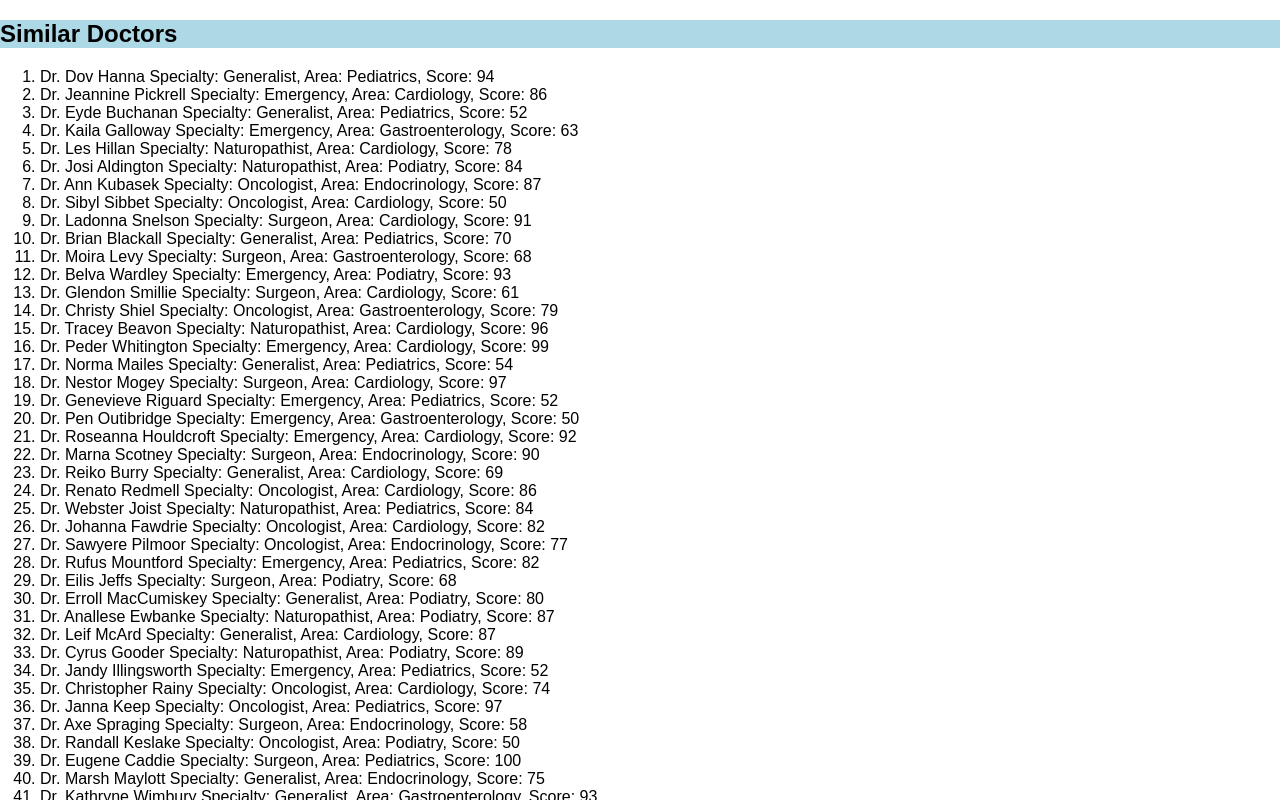
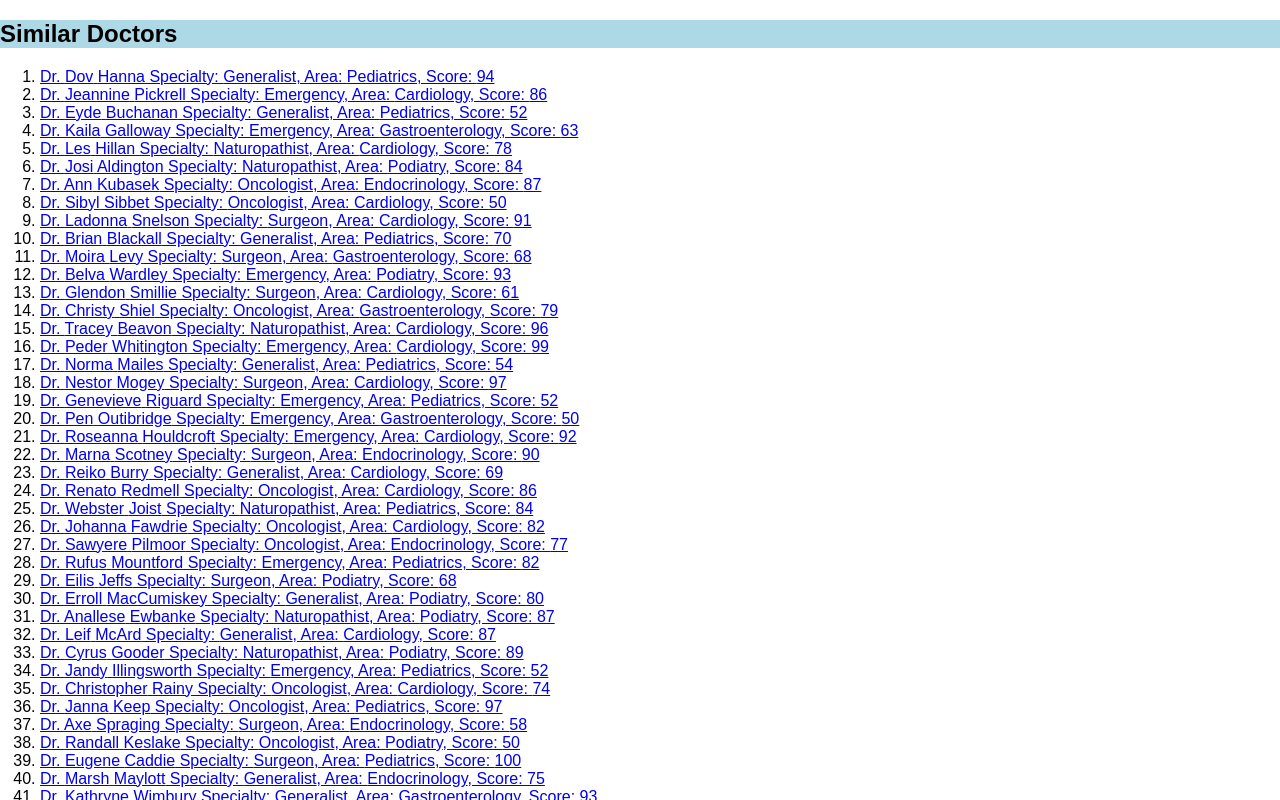
Before and after one commit to yukichikawada/cc-practice-fusion, a React (Create React App) app: page /#/doctors in a window 1280 px wide. Shown: the top 800 px of the page. Built offline with nearby package versions, Linux system fonts and the light colour scheme; data requests are answered from the project's data file.

Commit message:
Add link to specific doctor route

```diff
--- a/src/components/doctorsIndex.js
+++ b/src/components/doctorsIndex.js
@@ -1,4 +1,5 @@
 import React from 'react';
+import { Link } from 'react-router-dom';
 
 class DoctorsIndex extends React.Component {
   componentDidMount() {
@@ -9,7 +10,9 @@ class DoctorsIndex extends React.Component {
     const doctors = this.props.doctors.map((doc, idx) => {
       return (
         <li key={idx}>
-          Dr. {doc.first_name} {doc.last_name} Specialty: {doc.specialty}, Area: {doc.area}, Score: {doc.score}
+          <Link to={`/doctors/${doc.id}`} >
+            Dr. {doc.first_name} {doc.last_name} Specialty: {doc.specialty}, Area: {doc.area}, Score: {doc.score}
+          </Link>
         </li>
       );
     });
```
